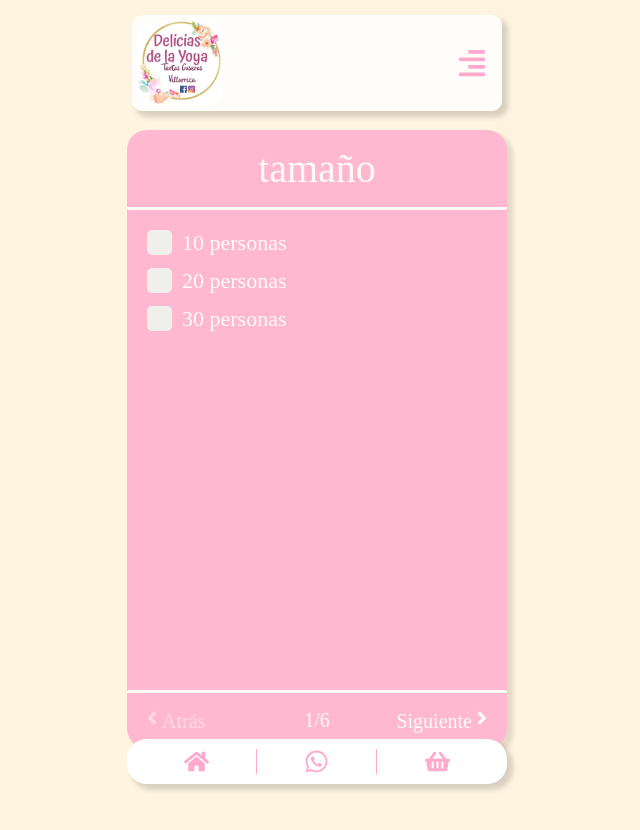
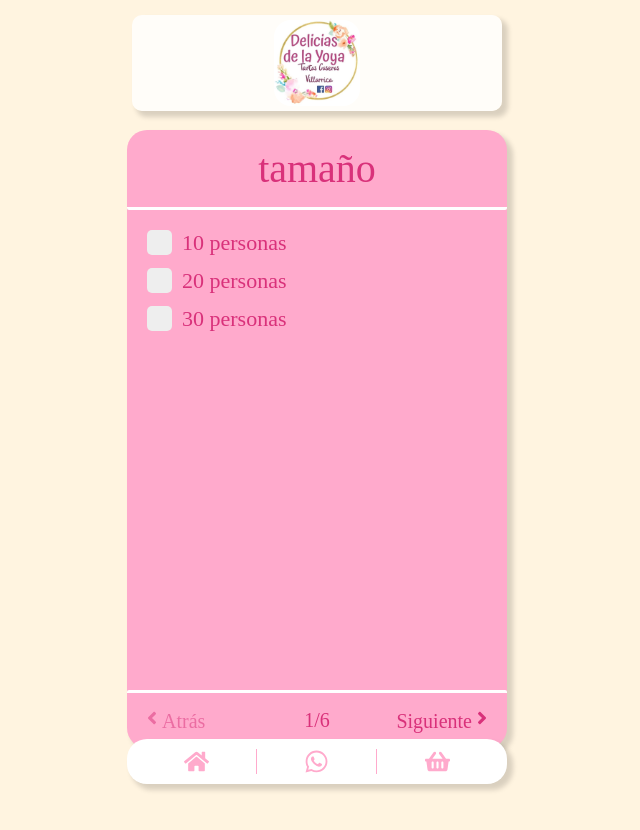
Before and after one commit to juanPabloEA/dy-web, a React (Create React App) app: page /shop in a window 1280 px wide. Shown: the top 830 px of the page, without its empty margins (323-963 px from the left). Built offline with nearby package versions, Linux system fonts and the light colour scheme; a web font is replaced by a local one.

Commit message:
add server and fix some css style in shop page

```diff
--- a/package.json
+++ b/package.json
@@ -1,12 +1,12 @@
 {
-  "homepage": "https://juanpabloea.github.io/dy-web/",
   "name": "dy-web",
   "version": "0.1.0",
-  "private": true,
+  "private": false,
   "dependencies": {
     "@reduxjs/toolkit": "^1.8.2",
     "bootstrap": "^5.1.3",
     "cra-template": "1.1.3",
+    "express": "^4.18.1",
     "react": "^18.0.0",
     "react-bootstrap": "^2.2.3",
     "react-dom": "^18.0.0",
@@ -20,6 +20,7 @@
     "predeploy": "npm run build",
     "deploy": "gh-pages -d build",
     "start": "react-scripts start",
+    "server": "node server.js",
     "build": "react-scripts build",
     "test": "react-scripts test",
     "eject": "react-scripts eject"
--- a/src/components/commons/navbar/Navbar.css
+++ b/src/components/commons/navbar/Navbar.css
@@ -9,8 +9,8 @@
 @media (max-width: 8000px) {
     .Navbar-container .Navbar-icon {
         display: inline-flex;
-        flex-grow:2;
-        justify-content: left;
+        flex-grow: 1;
+        justify-content: center;
     }
     .Navbar-container .Navbar-icon a {
         display: flex;
--- a/src/components/commons/navbar/Navbar.jsx
+++ b/src/components/commons/navbar/Navbar.jsx
@@ -15,9 +15,6 @@ const Navbar = () => {
           <img src={logo} alt=""></img>
         </Link>
       </div>
-      <div className="Navbar-options">
-          <FaAlignRight onClick={activeMenu}/>
-      </div>
     </div>
   );
 }
--- a/src/pages/shop/Shop.css
+++ b/src/pages/shop/Shop.css
@@ -2,13 +2,13 @@
     display: grid;
     grid-template-columns: repeat(1, 1fr);
     background-color: #FFAACC;
-    opacity: 0.8;
     height: auto;
     border-radius: 20px 20px 20px 20px;
     margin: 10px;
     color: white;
     font-size: 20px;
     box-shadow: 5px 5px 5px 1px rgb(0 0 0 / 15%);
+    color: #d9317a;
 }
 
 .Shop .title {
```
Also changed, not shown: server.js (added, +16 -0 lines), firebase.json, 12 other files (tests, documents, lock files or other folders).
